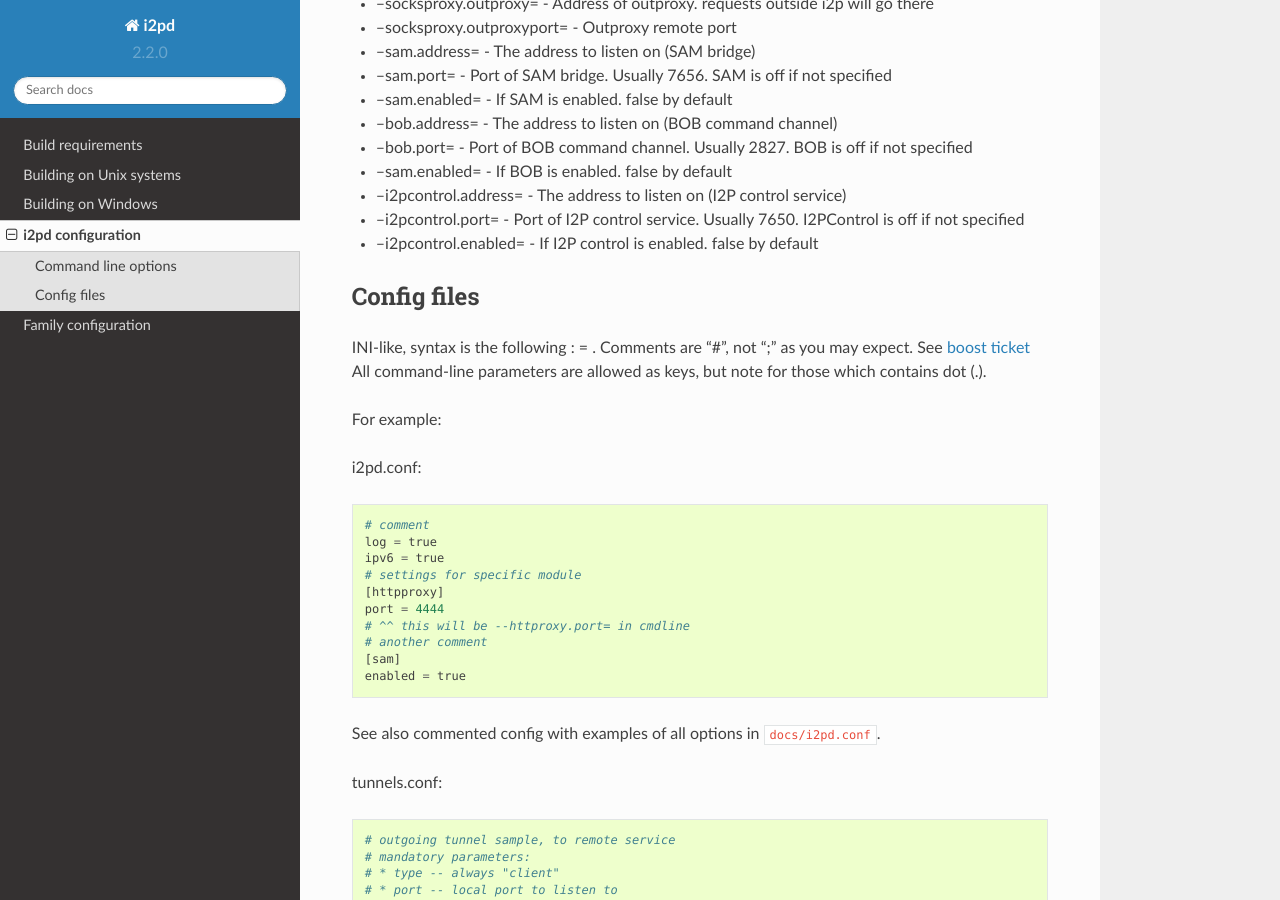
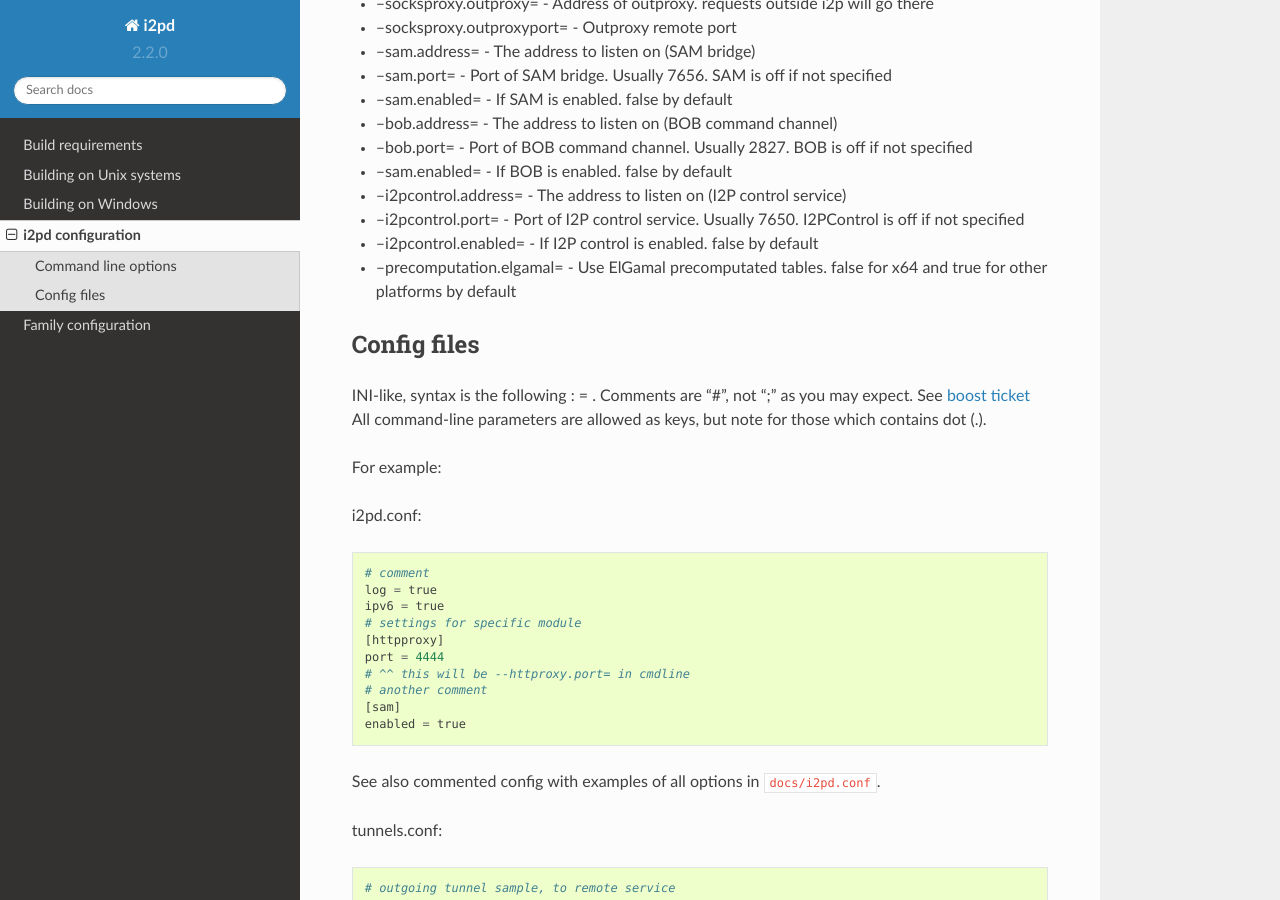
Before and after one commit to PurpleI2P/i2pd, a Sphinx documentation site: the page built from docs/configuration.md, in a window 1280 px wide and 900 px high, scrolled down 1184 px. Built offline with Sphinx 7.4.7 and the Read the Docs theme 2.0.0, drawn with Linux system fonts in a browser that asks for light colours.

Commit message:
precomputation.elgamal

```diff
--- a/docs/configuration.md
+++ b/docs/configuration.md
@@ -60,6 +60,8 @@
 * --i2pcontrol.address= - The address to listen on (I2P control service)
 * --i2pcontrol.port=    - Port of I2P control service. Usually 7650. I2PControl is off if not specified
 * --i2pcontrol.enabled= - If I2P control is enabled. false by default
+
+* --precomputation.elgamal=  - Use ElGamal precomputated tables. false for x64 and true for other platforms by default
 
 Config files
 ------------
```
